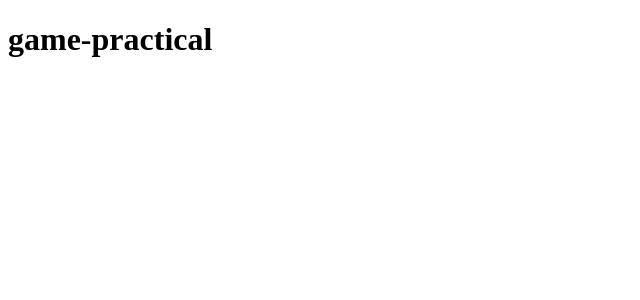
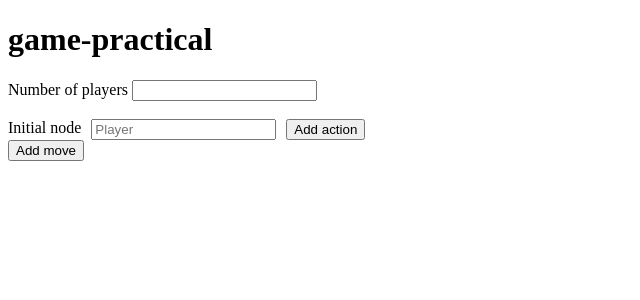
Before and after one commit to mihiraggarwal/game-practical, a SvelteKit app in the folder client/: page / in a window 1280 px wide. Shown: the top 300 px of the page, without its empty margins (0-640 px from the left). Built offline with nearby package versions, Linux system fonts and the light colour scheme.

Commit message:
initial node

```diff
--- a/client/src/app.html
+++ b/client/src/app.html
@@ -2,7 +2,7 @@
 <html lang="en">
 	<head>
 		<meta charset="utf-8" />
-		<link rel="icon" href="%sveltekit.assets%/favicon.png" />
+		<!-- <link rel="icon" href="%sveltekit.assets%/favicon.png" /> -->
 		<meta name="viewport" content="width=device-width, initial-scale=1" />
 		%sveltekit.head%
 	</head>
--- a/client/src/routes/+page.svelte
+++ b/client/src/routes/+page.svelte
@@ -1 +1,67 @@
+<script lang="ts">
+    /*
+    SOP for tree
+    - ask for number of players
+    - get initial node and get the player on it
+    - get actions on initial node
+    and so on
+    - in the end, get payoffs
+    */
+
+    let nPlayers: number;
+    let initial_player: number;
+
+    let iActions: Array<string>;
+    $: iActions
+
+    const add_action = () => {
+        const actions_div = document.getElementsByClassName("all_initial_actions")[0]
+
+        const action_elem = document.createElement("input")
+        action_elem.setAttribute("type", "text")
+        action_elem.setAttribute("class", "initial_action")
+        action_elem.className = "initial_actions"
+
+        actions_div?.appendChild(action_elem)
+    }
+
+    const add_move = () => {
+        const first_action_btn = document.getElementById("initial_action_btn")
+        first_action_btn?.setAttribute("disabled", "true")
+
+        iActions = Array.from(document.getElementsByClassName("initial_actions") , x => (x as HTMLInputElement).value);
+        console.log(iActions)
+    }
+
+</script>
+
 <h1>game-practical</h1>
+<label for="players">Number of players</label>
+<input type="number" id="players" name="players" bind:value={nPlayers} required />
+<br /><br />
+
+<div class="tree">
+    <div class="initial">
+        Initial node
+        <input type="number" name="initial_player" id="initial_player" bind:value={initial_player} required placeholder="Player" />
+        <button type="button" id="initial_action_btn" on:click={add_action}>Add action</button>
+        <div class="all_initial_actions"></div>
+    </div>
+    <div class="further">
+        <button type="button" id="node_btn" on:click={add_move}>Add move</button>
+    </div>
+</div>
+
+<style>
+    .initial {
+        display: flex;
+        flex-direction: row;
+        gap: 10px
+    }
+
+    .all_initial_actions {
+        display: flex;
+        flex-direction: row;
+        gap: 10px
+    }
+</style>
```
